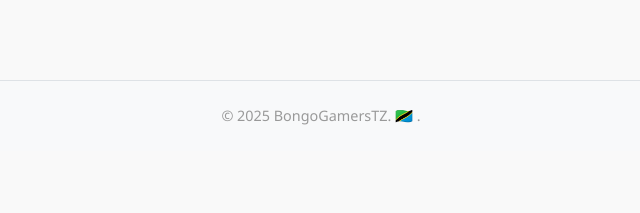
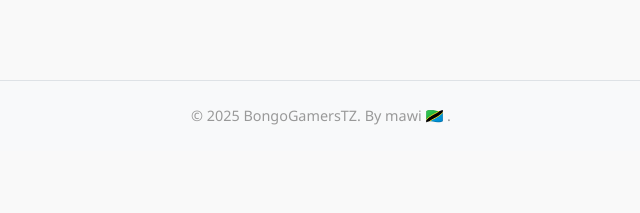
Before and after one commit to mawi298/BongoGamersTZ, a Flask app: page / in a window 1280 px wide. Shown: the part 587-800 px from the top of the page, without its empty margins (319-959 px from the left). Run offline with Flask 3, Linux system fonts and the light colour scheme.

Commit message:
Update layout.html
add my name

```diff
--- a/templates/layout.html
+++ b/templates/layout.html
@@ -32,7 +32,7 @@
 </main>
 
 <footer class="bg-light text-center py-4 mt-5 border-top">
-    <p class="mb-0">&copy; 2025 BongoGamersTZ. 🇹🇿 .</p>
+    <p class="mb-0">&copy; 2025 BongoGamersTZ. By mawi 🇹🇿 .</p>
 </footer>
 
 <script src="https://cdn.jsdelivr.net/npm/bootstrap@5.3.2/dist/js/bootstrap.bundle.min.js"></script>
```
